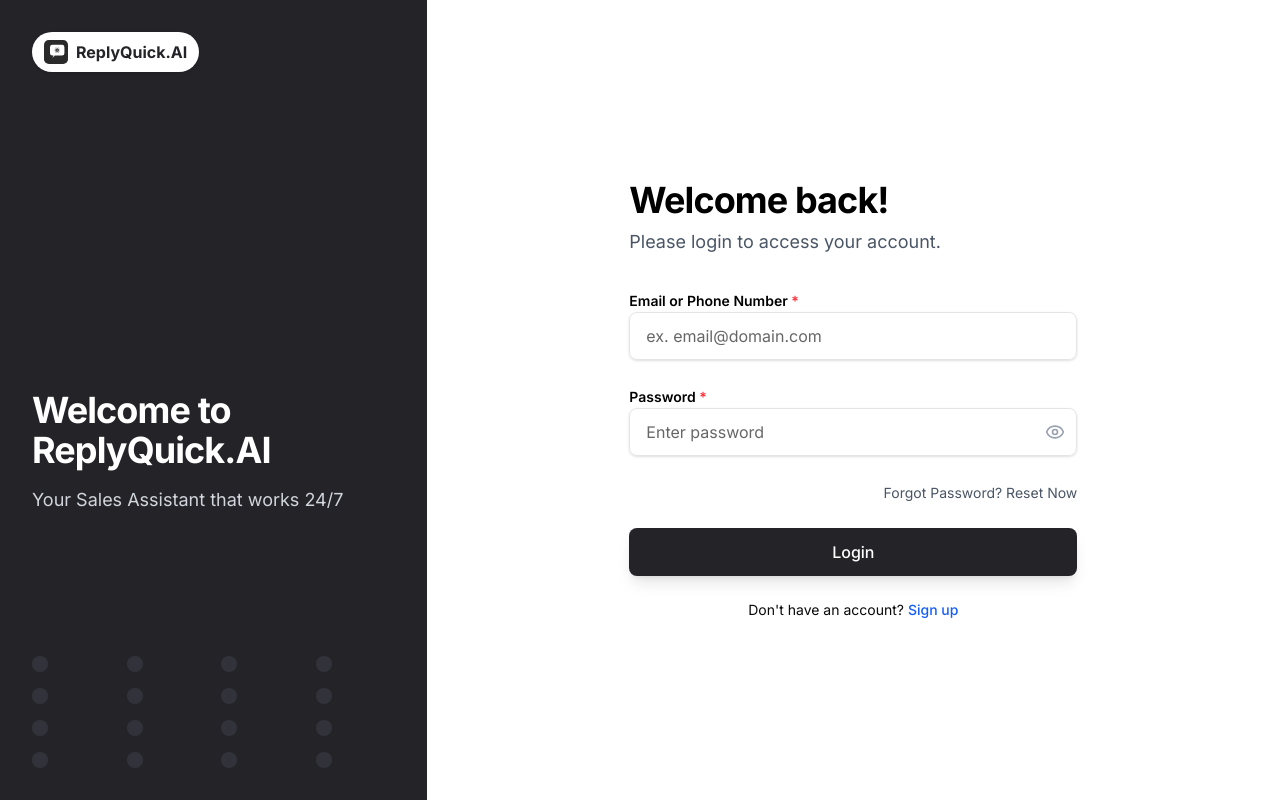
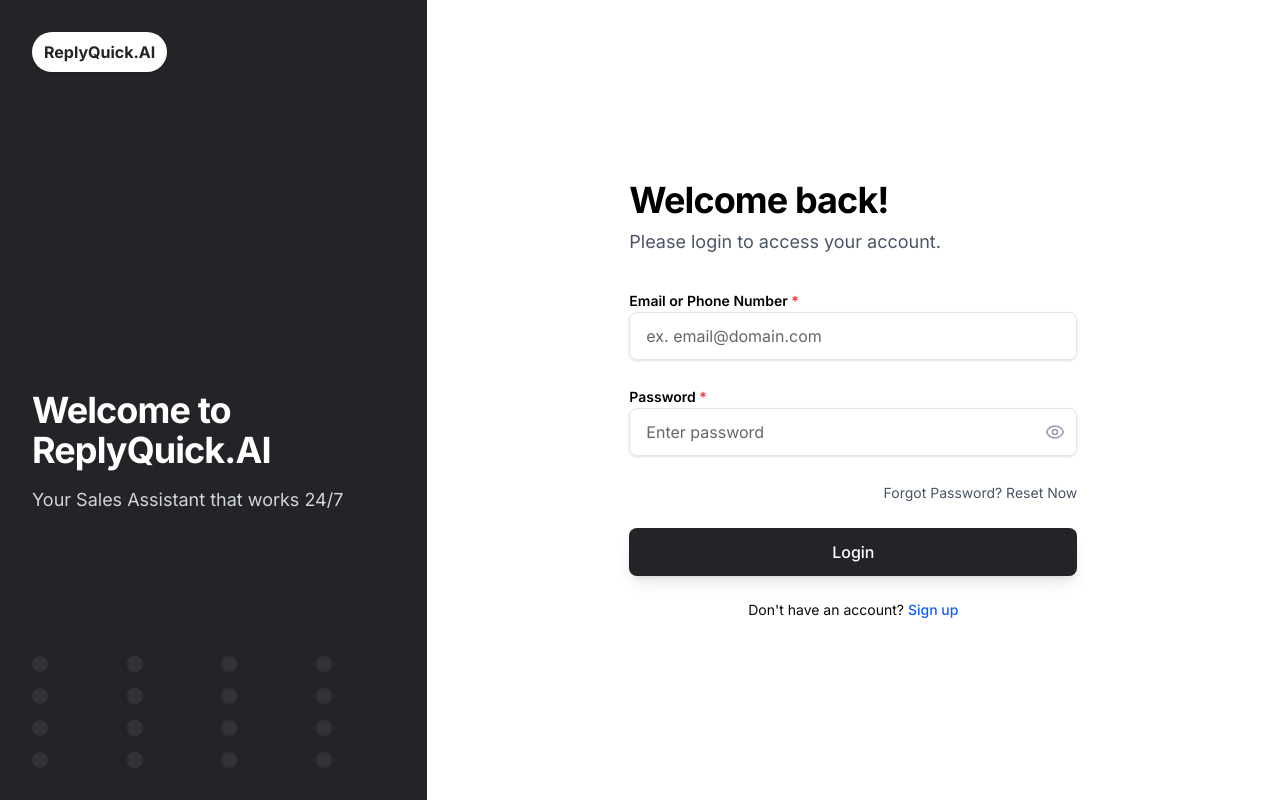
Before and after one commit to tomashladnik/ReplyQuick-v2, a Next.js app: page /login in a window 1280 px wide. Built offline with nearby package versions, Linux system fonts and the light colour scheme.

Commit message:
Remove logo image from Login and Signup pages, replacing it with a text representation of the brand name "ReplyQuick.AI" for a cleaner design.

```diff
--- a/src/app/(auth)/login/page.jsx
+++ b/src/app/(auth)/login/page.jsx
@@ -51,13 +51,7 @@ export default function LoginPage() {
       <div className="bg-[#242328] text-white p-6 md:p-8 md:w-1/3 flex flex-col relative">
         <div className="mb-12 md:mb-16">
           <div className="inline-flex items-center px-3 py-2 bg-white rounded-full shadow-sm hover:shadow-md transition-shadow">
-            <Image
-              src="/logo.svg"
-              alt="ReplyQuick.AI Logo"
-              width={24}
-              height={24}
-              className="mr-2"
-            />
+
             <span className="text-[#242328] font-bold">ReplyQuick.AI</span>
           </div>
         </div>
--- a/src/app/(auth)/signup/page.jsx
+++ b/src/app/(auth)/signup/page.jsx
@@ -113,13 +113,7 @@ export default function SignUpPage() {
       <div className="bg-[#242328] text-white p-6 md:p-8 md:w-1/3 flex flex-col relative">
         <div className="mb-12 md:mb-16">
           <div className="inline-flex items-center px-3 py-2 bg-white rounded-full shadow-sm hover:shadow-md transition-shadow">
-            <Image
-              src="/logo.svg"
-              alt="ReplyQuick.AI Logo"
-              width={24}
-              height={24}
-              className="mr-2"
-            />
+
             <span className="text-[#242328] font-bold">ReplyQuick.AI</span>
           </div>
         </div>
```
